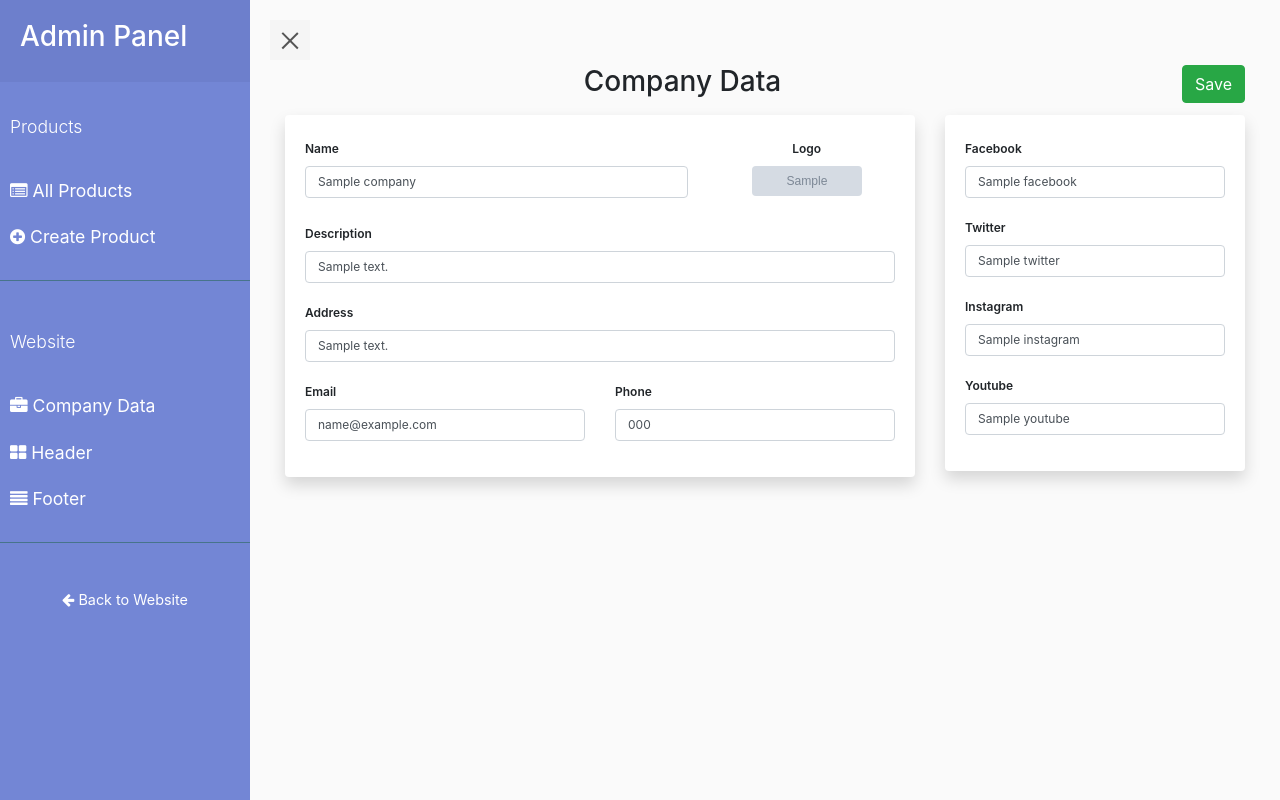
After one commit to georgenavarro1802/sabadiaz, a Django app: template templates/administration/website/company_data.html in a window 1280 px wide. The commit adds this page. Run offline with Django 3.2, Linux system fonts and the light colour scheme; the template is opened without the code that fills it: most values are stand-ins (such as "Sample title", 1, 10 or a date in 2020); grey boxes marked "Sample" are stand-in pictures; some libraries are stand-ins or nearby versions.

Commit message:
Company Data

```diff
--- a/sabadiaz/urls.py
+++ b/sabadiaz/urls.py
@@ -48,7 +48,9 @@ urlpatterns = [
     path('administration/products/<int:product_id>/images/<int:image_id>/delete', products.delete_product_image, name='admin_delete_product_image'),
     path('administration/products/<int:product_id>/images/<int:image_id>/edit', products.edit_product_image, name='admin_edit_product_image'),
 
-    # Administration - Products
+    # Administration - HomeSliders
+    path('administration/website/company/update', webite.company_data, name='admin_website_company_data'),
+    path('administration/website/company/logo', webite.company_logo, name='admin_website_company_logo'),
     path('administration/website/home_sliders', webite.home_sliders, name='admin_website_home_sliders'),
     path('administration/website/home_sliders/<int:hs_id>/update_image', webite.home_sliders_update_image, name='admin_website_home_sliders_update_image'),
 
--- /dev/null
+++ b/static/js/app/company.js
@@ -0,0 +1,122 @@
+// fields
+// required
+let inputCompanyDataName = $("#inputCompanyDataName");
+let inputCompanyDataDescription = $("#inputCompanyDataDescription");
+let inputCompanyDataAddress = $("#inputCompanyDataAddress");
+let inputCompanyDataEmail = $("#inputCompanyDataEmail");
+let inputCompanyDataPhone = $("#inputCompanyDataPhone");
+// optionals
+let inputCompanyDataFacebook = $("#inputCompanyDataFacebook");
+let inputCompanyDataTwitter = $("#inputCompanyDataTwitter");
+let inputCompanyDataInstagram = $("#inputCompanyDataInstagram");
+let inputCompanyDataYoutube = $("#inputCompanyDataYoutube");
+
+
+let COMPANY = {
+
+    name: 'COMPANY',
+
+    update: function (elem) {
+
+        // required fields
+        let c_name = inputCompanyDataName.val();
+        let c_description = inputCompanyDataDescription.val();
+        let c_address = inputCompanyDataAddress.val();
+        let c_email = inputCompanyDataEmail.val();
+        let c_phone = inputCompanyDataPhone.val();
+        // optional
+        let c_facebook = inputCompanyDataFacebook.val();
+        let c_twitter = inputCompanyDataTwitter.val();
+        let c_instagram = inputCompanyDataInstagram.val();
+        let c_youtube = inputCompanyDataYoutube.val();
+
+        if (c_name && c_description && c_address && c_email && c_phone){
+
+            let formData = new FormData();
+            formData.append('c_name', c_name);
+            formData.append('c_description', c_description);
+            formData.append('c_address', c_address);
+            formData.append('c_email', c_email);
+            formData.append('c_phone', c_phone);
+            formData.append('c_facebook', c_facebook);
+            formData.append('c_twitter', c_twitter);
+            formData.append('c_instagram', c_instagram);
+            formData.append('c_youtube', c_youtube);
+
+            let spinnerText = "<i class='fa fa-circle-o-notch fa-spin'></i> Saving ...";
+            let originalText = elem.html();
+
+            // send to server
+            $.ajax({
+                type: "POST",
+                url: '/administration/website/company/update',
+                data: formData,
+                dataType: 'json',
+                processData: false,
+                contentType: false,
+                beforeSend: function () {
+                    elem.addClass('disabled').html(spinnerText);
+                },
+                success: function (response) {
+                    if (response.result === 'ok'){
+
+                        Swal.fire(
+                            'Good job!',
+                            response.message,
+                            'success'
+                        ).then((result) => {
+                            if (result.value) {
+                                location.reload();
+                            }
+                        });
+
+                    }else{
+                        alertify.error(response.message);
+                    }
+                },
+                complete: function () {
+                    elem.removeClass('disabled').html(originalText);
+                },
+                error: function (response) {
+                    elem.removeClass('disabled').html(originalText);
+                    alertify.error('Server Error');
+                },
+            });
+
+        }else{
+            alertify.error('Missing required fields');
+        }
+
+    },
+
+    update_logo: function () {
+
+        let formData = new FormData();
+        formData.append('file', $("#inputCompanyDataLogo")[0].files[0]);
+
+        $.ajax({
+            url: '/administration/website/company/logo',
+            type: 'POST',
+            data: formData,
+            dataType: 'json',
+            processData: false,
+            contentType: false,
+            success: function (response) {
+                if (response.result === 'ok'){
+                    alertify.success(response.message);
+                    setTimeout(function () {
+                      location.reload();
+                    }, 600);
+                }else{
+                    alertify.error(response.message);
+                }
+            },
+            error: function (response) {
+                alertify.error('Server Error');
+            },
+        });
+
+    }
+
+
+};
--- a/templates/administration/base.html
+++ b/templates/administration/base.html
@@ -66,6 +66,12 @@
 
         <ul class="list-unstyled components">
             <p>Website</p>
+            <li class="{% if option == 'admin_website_company_data' %}active{% endif %}">
+                <a href="{% url 'admin_website_company_data' %}">
+                    <i class="fa fa-briefcase"></i> Company Data
+                </a>
+            </li>
+
             <li class="{% if option == 'admin_website_home_sliders' %}active{% endif %}">
                 <a href="{% url 'admin_website_home_sliders' %}">
                     <i class="fa fa-th-large"></i> Header
@@ -140,6 +146,7 @@
 <!-- Custom Scripts -->
 <script src="{% static 'js/app/products.js' %}"></script>
 <script src="{% static 'js/app/website.js' %}"></script>
+<script src="{% static 'js/app/company.js' %}"></script>
 
 
 <script type="text/javascript">
--- /dev/null
+++ b/templates/administration/website/company_data.html
@@ -0,0 +1,108 @@
+{% extends 'administration/base.html' %}
+{% load static %}
+{% load humanize %}
+
+{% block admin_content %}
+
+    <!-- Heading -->
+    <div class="row">
+        <div class="col-10">
+            <h3 class="text-center">
+                Company Data
+            </h3>
+        </div>
+        <div class="col-2 text-right text-white font-14">
+            <a href="javascript:void(0);" onclick="COMPANY.update($(this))" class="btn btn-success text-center">
+                Save
+            </a>
+        </div>
+    </div>
+
+    <form enctype="multipart/form-data" autocomplete="off">
+        <div class="row mt-2">
+            <div class="col-8">
+
+                <div class="card border-0 shadow">
+                    <div class="card-body">
+                        <div class="form-group">
+                            <div class="row">
+                                <div class="col-8">
+                                    <label for="inputCompanyDataName" class="font-12 _600">Name</label>
+                                    <input id="inputCompanyDataName" type="text" class="form-control font-12" value="{{ company.name }}">
+                                </div>
+                                <div class="col-4 text-center">
+                                    <label for="inputCompanyDataLogo" class="font-12 _600">Logo</label><br>
+                                    <a id="btnUploadLogo" href="javascript:void(0);">
+                                        <img src="{{ company.get_logo }}" class="figure-img img-fluid rounded" alt="company_logo" style="width: 110px; height: 30px">
+                                    </a>
+                                    <input id="inputCompanyDataLogo" type="file" onchange="COMPANY.update_logo();" style="display: none"/>
+                                </div>
+                            </div>
+                        </div>
+                        <div class="form-group">
+                            <label for="inputCompanyDataDescription" class="font-12 _600">Description</label>
+                            <input  id="inputCompanyDataDescription" type="text" class="form-control font-12" value="{{ company.description|default_if_none:'' }}" />
+                        </div>
+                        <div class="form-group">
+                            <label for="inputCompanyDataAddress" class="font-12 _600">Address</label>
+                            <input  id="inputCompanyDataAddress" type="text" class="form-control font-12" value="{{ company.address|default_if_none:'' }}" />
+                        </div>
+                        <div class="form-group">
+                            <div class="row">
+                                <div class="col-6">
+                                    <label for="inputCompanyDataEmail" class="font-12 _600">Email</label>
+                                    <input  id="inputCompanyDataEmail" type="text" class="form-control font-12" value="{{ company.email|default_if_none:'' }}" />
+                                </div>
+                                <div class="col-6">
+                                    <label for="inputCompanyDataPhone" class="font-12 _600">Phone</label>
+                                    <input  id="inputCompanyDataPhone" type="text" class="form-control font-12" value="{{ company.phone|default_if_none:'' }}" />
+                                </div>
+                            </div>
+                        </div>
+                    </div>
+                </div>
+
+            </div>
+
+            <div class="col-4">
+
+                <div class="card border-0 shadow">
+                    <div class="card-body">
+                        <div class="form-group">
+                            <label for="inputCompanyDataFacebook" class="font-12 _600">Facebook</label>
+                            <input id="inputCompanyDataFacebook" type="text" class="form-control font-12" value="{{ company.facebook|default_if_none:'' }}">
+                        </div>
+                        <div class="form-group">
+                            <label for="inputCompanyDataTwitter" class="font-12 _600">Twitter</label>
+                            <input id="inputCompanyDataTwitter" type="text" class="form-control font-12" value="{{ company.twitter|default_if_none:'' }}">
+                        </div>
+                        <div class="form-group">
+                            <label for="inputCompanyDataInstagram" class="font-12 _600">Instagram</label>
+                            <input id="inputCompanyDataInstagram" type="text" class="form-control font-12" value="{{ company.instagram|default_if_none:'' }}">
+                        </div>
+                        <div class="form-group">
+                            <label for="inputCompanyDataYoutube" class="font-12 _600">Youtube</label>
+                            <input id="inputCompanyDataYoutube" type="text" class="form-control font-12" value="{{ company.youtube|default_if_none:'' }}">
+                        </div>
+                    </div>
+                </div>
+            </div>
+
+        </div>
+    </form>
+
+{% endblock %}
+
+{% block admin_scripts %}
+    <script>
+        $(function () {
+
+            $("#btnUploadLogo").on('click', function(e){
+                e.preventDefault();
+                $("#inputCompanyDataLogo").trigger('click');
+            });
+
+        });
+    </script>
+
+{% endblock %}
```
Also changed, not shown: app/admin.py (+10 -1 lines), app/administration/webite.py (+54 -18 lines), app/models.py (+36 -19 lines), sabadiaz/fixtures/data.json (+11 -0 lines), app/migrations/0009_auto_20191123_2229.py (added).
